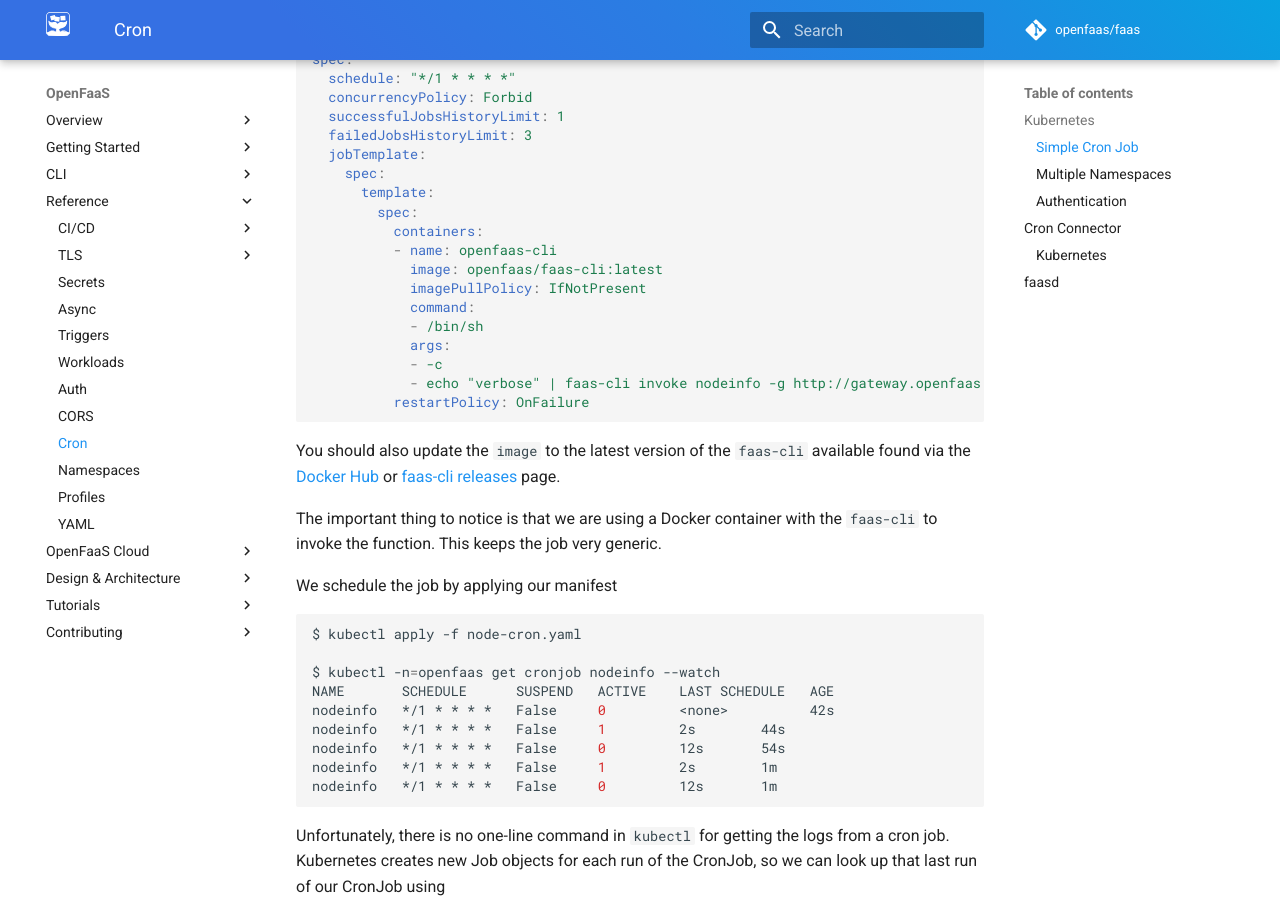
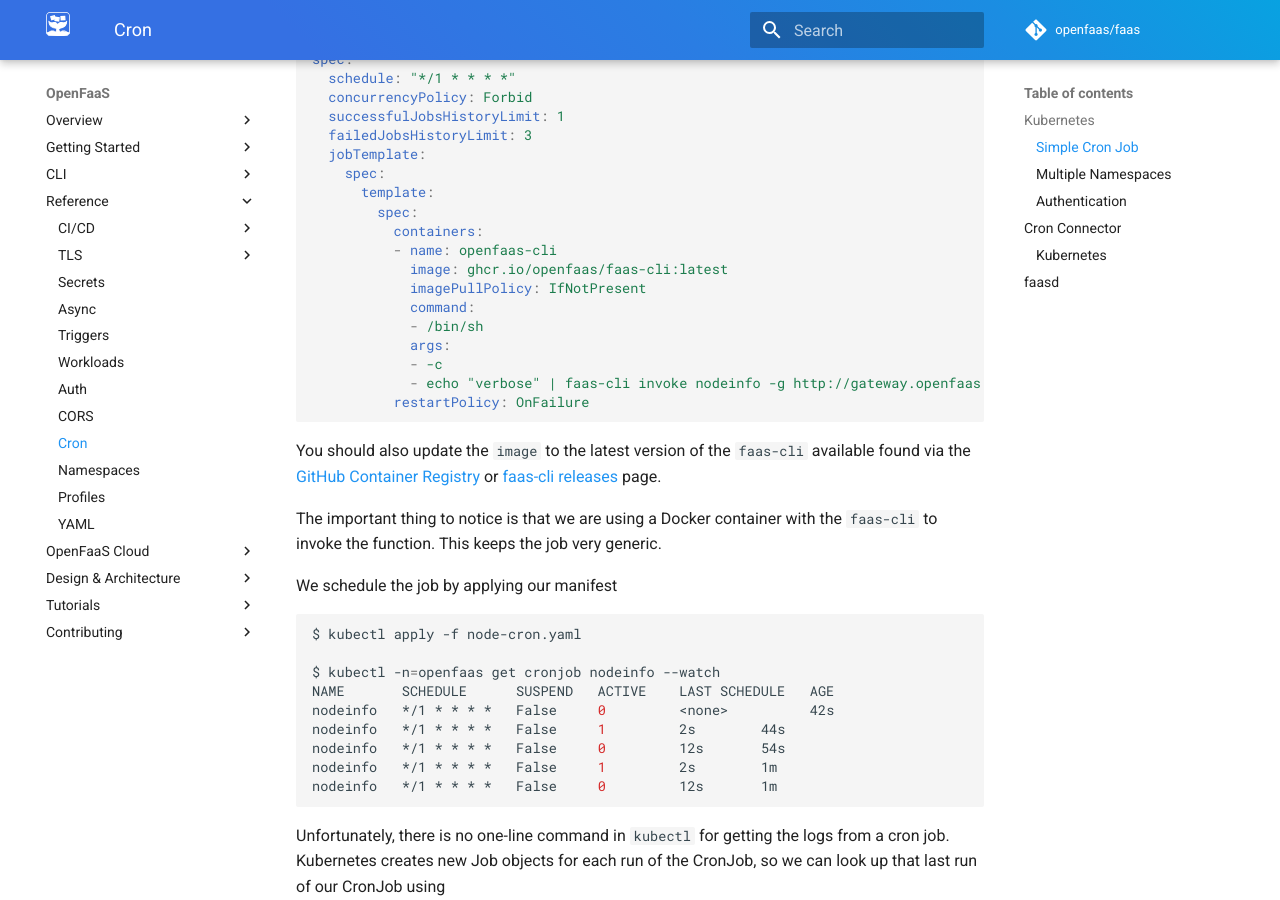
Before and after one commit to openfaas/docs, an MkDocs documentation site: the page built from docs/reference/cron.md, in a window 1280 px wide and 900 px high, scrolled down 779 px. Built offline with MkDocs 1.6.1 and Material for MkDocs 9.7.7, drawn with Linux system fonts in a browser that asks for light colours; comment, search, counter and statistics services are not loaded; some of the changed text lies outside the part shown.

Commit message:
Reference GHCR for faas-cli image
Signed-off-by: Matti R <matti@mdranta.net>

````diff
--- a/docs/reference/cron.md
+++ b/docs/reference/cron.md
@@ -37,7 +37,7 @@ spec:
         spec:
           containers:
           - name: openfaas-cli
-            image: openfaas/faas-cli:latest
+            image: ghcr.io/openfaas/faas-cli:latest
             imagePullPolicy: IfNotPresent
             command:
             - /bin/sh
@@ -47,7 +47,7 @@ spec:
           restartPolicy: OnFailure
 ```
 
-You should also update the `image` to the latest version of the `faas-cli` available found via the [Docker Hub](https://hub.docker.com/r/openfaas/faas-cli/tags/) or [faas-cli releases](https://github.com/openfaas/faas-cli/releases) page.
+You should also update the `image` to the latest version of the `faas-cli` available found via the [GitHub Container Registry](https://github.com/orgs/openfaas/packages/container/package/faas-cli) or [faas-cli releases](https://github.com/openfaas/faas-cli/releases) page.
 
 The important thing to notice is that we are using a Docker container with the `faas-cli` to invoke the function. This keeps the job very generic.
 
@@ -147,7 +147,7 @@ spec:
         spec:
           containers:
           - name: openfaas-cli
-            image: openfaas/faas-cli:latest
+            image: ghcr.io/openfaas/faas-cli:latest
             env:
               - name: USERNAME
                 valueFrom:
````
